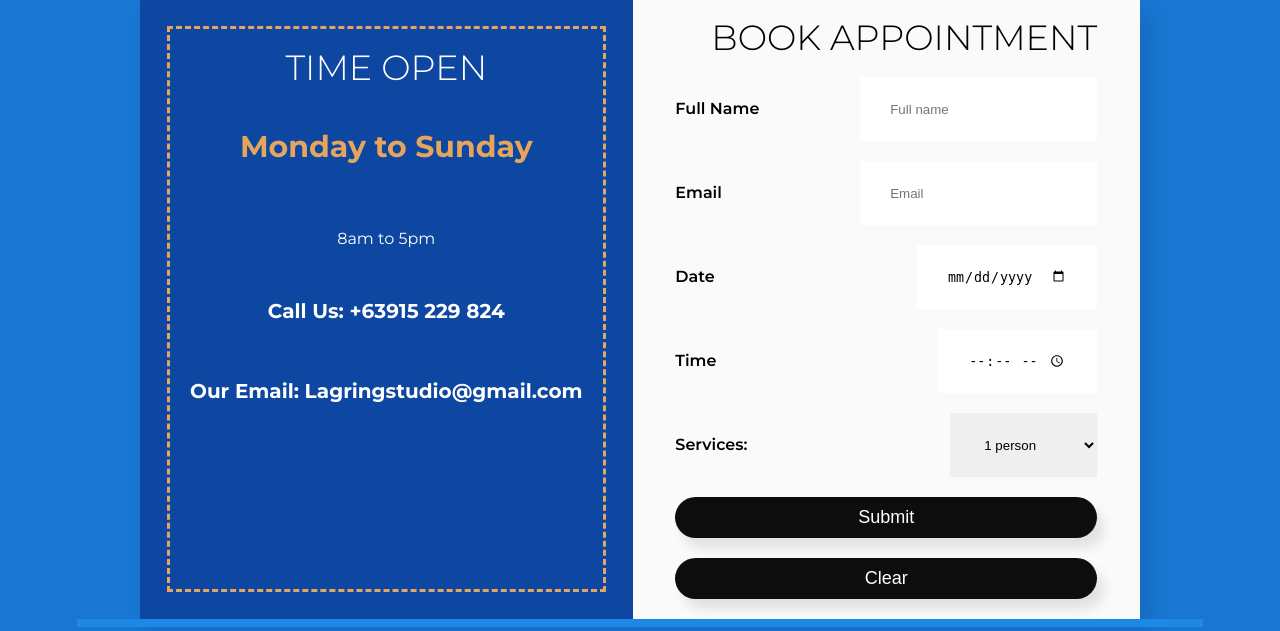
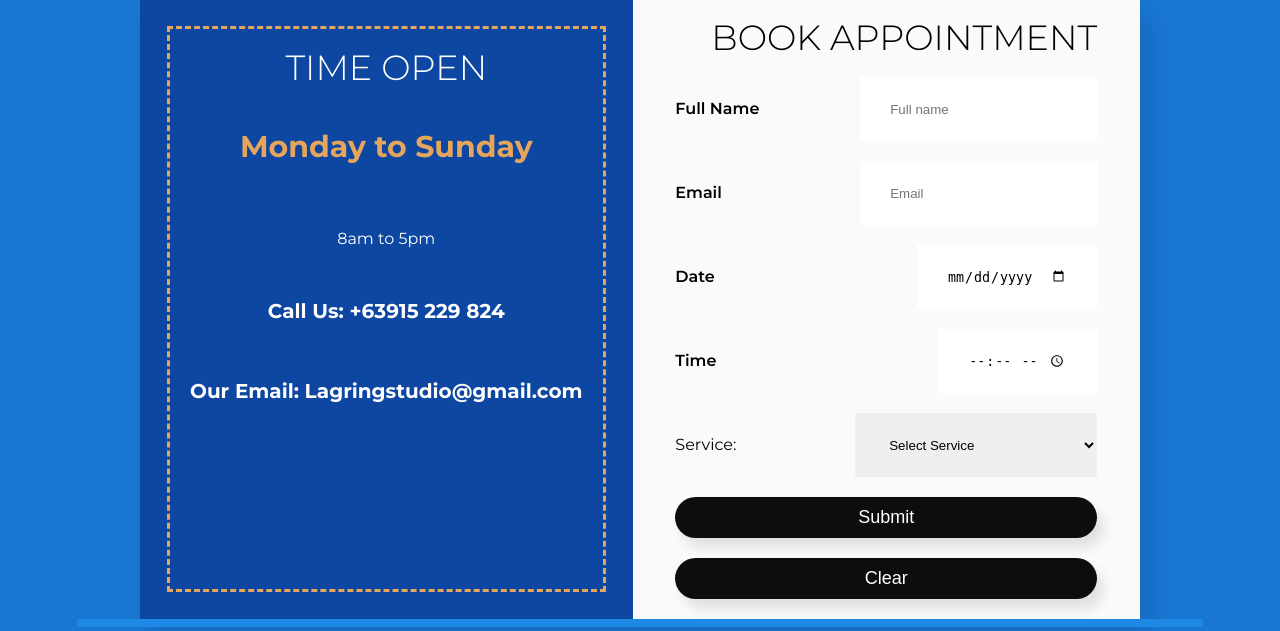
Before and after one commit to PreityAntoinette/Capstone-2, a PHP site: page /user/user.php in a window 1280 px wide. Shown: the part 2102-2733 px from the top of the page. Run offline with PHP 8.4, Linux system fonts and the light colour scheme; a user stored in the database is signed in; data comes from the database, SQL or seed files in the repository.

Commit message:
insert booking successful

```diff
--- a/user/user.php
+++ b/user/user.php
@@ -1,6 +1,5 @@
 <?php
 require_once 'session.php';
-
 ?>
 <DOCTYPE html>
 <html lang="en">
@@ -110,45 +109,45 @@ require_once 'session.php';
 
         <?PHP
 
-            if(isset($_POST['submit'])){
-                $serviceId = $POST['service_id'];
-                $email = $POST['email'];
-                $apt_date = $POST['apt_date'];
-                $apt_time = $POST['apt_time'];
-                $dateadd = date("M j, Y", strtotime($POST['apt_status_date']));
-                $dateadd = date("M j, Y", strtotime($POST['apt_date_added']));
-                $full_name = $POST['full_name'];
+            // if(isset($_POST['submit'])){
+            //     $serviceId = $POST['service_id'];
+            //     $email = $POST['email'];
+            //     $apt_date = $POST['apt_date'];
+            //     $apt_time = $POST['apt_time'];
+            //     $dateadd = date("M j, Y", strtotime($POST['apt_status_date']));
+            //     $dateadd = date("M j, Y", strtotime($POST['apt_date_added']));
+            //     $full_name = $POST['full_name'];
 
-                $apt_occasion_type = "debut";
-                $apt_date = "2023-12-04";
-                $apt_time = "02:12:52";
-                $apt_status = "PENDING";
-                $apt_remark = "Please wait for approval.";
-                $apt_status_date = "2023-12-04";
+            //     $apt_occasion_type = "debut";
+            //     $apt_date = "2023-12-04";
+            //     $apt_time = "02:12:52";
+            //     $apt_status = "PENDING";
+            //     $apt_remark = "Please wait for approval.";
+            //     $apt_status_date = "2023-12-04";
 
-                // retrieve user id using email
-                $retrieveUserId = $connection->prepare("SELECT * FROM users WHERE email = ?");
-                $retrieveUserId->bind_param('s',$email);
-                if($retrieveUserId->execute()){
-                    $result = $retrieveUserId->get_result();
-                    if($result->num_rows>0){
-                        $row = $result->fetch_assoc();
-                        $user_id = $row['user_id'];
-                        $firstname = $row['firstname'];
-                        $surname = $row['surname'];
-                        $full_name = $row['firstname'] . " " . $row['surname'];
+            //     // retrieve user id using email
+            //     $retrieveUserId = $connection->prepare("SELECT * FROM users WHERE email = ?");
+            //     $retrieveUserId->bind_param('s',$email);
+            //     if($retrieveUserId->execute()){
+            //         $result = $retrieveUserId->get_result();
+            //         if($result->num_rows>0){
+            //             $row = $result->fetch_assoc();
+            //             $user_id = $row['user_id'];
+            //             $firstname = $row['firstname'];
+            //             $surname = $row['surname'];
+            //             $full_name = $row['firstname'] . " " . $row['surname'];
 
-                        $sql = $connection->prepare("INSERT INTO appointment (user_id, service_id, apt_occassion_type, apt_date, apt_time, apt_status, apt_remark, apt_status_date) VALUES (?,?,?,?,?,?,?,?)");
-                        $sql->bind_param("iissssss",$user_id, $service_id, $apt_occasion_type, $apt_date, $apt_time, $apt_status, $apt_remark, $apt_status_date);
-                        if($sql->execute()){
-                            echo "<script type='text/javascript'> alert('Appointment Set Successfully')</script>";
-                        }
-                        else{
-                            echo "<script type='text/javascript'> alert('Appointment Set Failed')</script>";
-                        }
-                    }
-                }
-            }
+            //             $sql = $connection->prepare("INSERT INTO appointment (user_id, service_id, apt_occassion_type, apt_date, apt_time, apt_status, apt_remark, apt_status_date) VALUES (?,?,?,?,?,?,?,?)");
+            //             $sql->bind_param("iissssss",$user_id, $service_id, $apt_occasion_type, $apt_date, $apt_time, $apt_status, $apt_remark, $apt_status_date);
+            //             if($sql->execute()){
+            //                 echo "<script type='text/javascript'> alert('Appointment Set Successfully')</script>";
+            //             }
+            //             else{
+            //                 echo "<script type='text/javascript'> alert('Appointment Set Failed')</script>";
+            //             }
+            //         }
+            //     }
+            // }
 
                     ?>
 
@@ -172,7 +171,7 @@ require_once 'session.php';
             </div>
 
             <div class="container-form">
-                    <form action="#">
+                    <form action="#" method="post">
                         <h2 class="heading heading-yellow">&nbsp;&nbsp;&nbsp;&nbsp;Book Appointment</h2>
 
                         <div class="form-field">
@@ -192,14 +191,21 @@ require_once 'session.php';
                             <input type="time" name="apt_time">
                         </div>
                         <div class="form-field">
-                            <p>Services:</p>
-                            <select name="service" id="#">
-                                <option value="1">1 person</option>
-                                <option value="2">2 persons</option>
-                                <option value="3">3 persosn</option>
-                                <option value="4">4 persons</option>
-                                <option value="5">5 persons</option>
-                                <option value="5+">5+ persons</option>
+                        <label for="service" class="input-legend text-nowrap">Service:</label>
+                            <select class="form-control" id="service" name="service" required>
+                                <option value="" selected disabled>Select Service</option>
+                                    <?php
+                                    $sql = mysqli_query($connection, "SELECT * FROM services ") or die(mysqli_error($connection));
+                                    while ($row = mysqli_fetch_array($sql)) {
+                                        $sid = $row['service_id'];
+                                        $service_name = $row['service_name'];
+                                    ?>
+                                        <option value="<?php echo $sid; ?>">
+                                            <?php echo $service_name; ?>
+                                        </option>
+                                    <?php
+                                    }
+                                    ?>
                             </select>
                         </div>
 
@@ -209,6 +215,53 @@ require_once 'session.php';
             </div>
         </div>
         </div>
+        <?php
+            if(isset($_POST['submit'])){
+                // Fetching form data
+                $fullname = $_POST['full_name'];
+                $email = $_POST['email'];
+                $apt_status_date = date('Y-m-d', strtotime($_POST['date_add']));
+                // $time = strtotime($_POST['time']);
+                $service = $_POST['service'];
+
+                // Prepare and bind parameters for user selection
+                $getUserId = $connection->prepare("SELECT * FROM users WHERE email = ?");
+                $getUserId->bind_param("s", $email);
+
+                // Check if prepare and bind_param were successful
+                if($getUserId->execute()){
+                    $result = $getUserId->get_result();
+
+                    if($result->num_rows > 0){
+                        $row = $result->fetch_assoc();
+                        $user_id = $row['user_id'];
+
+                        // Default Values for insertion
+                        $apt_occasion_type = "DEBUT";
+                        $apt_status = "PENDING";
+                        $apt_remark = "Please wait for approval.";
+
+                        // Prepare insertion query
+                        $insertQuery = $connection->prepare("INSERT INTO appointment (user_id, service_id, apt_occasion_type, apt_status_date) VALUES (?, ?, ?, ?)");
+
+                        // Bind parameters for insertion
+                        $insertQuery->bind_param("iiss", $user_id, $service, $apt_occasion_type, $apt_status_date);
+
+                        // Check if prepare and bind_param for insertion were successful
+                        if($insertQuery->execute()) {
+                            echo "<script type='text/javascript'> alert('Inserted into database')</script>";
+                        } else {
+                            echo "<script type='text/javascript'> alert('Not inserted into database')</script>";
+                        }
+                    } else {
+                        echo "<script type='text/javascript'> alert('Email not found in database')</script>";
+                    }
+                } else {
+                    echo "<script type='text/javascript'> alert('Failed to fetch user ID')</script>";
+                }
+            }
+        ?>
+
 
 
 
```
